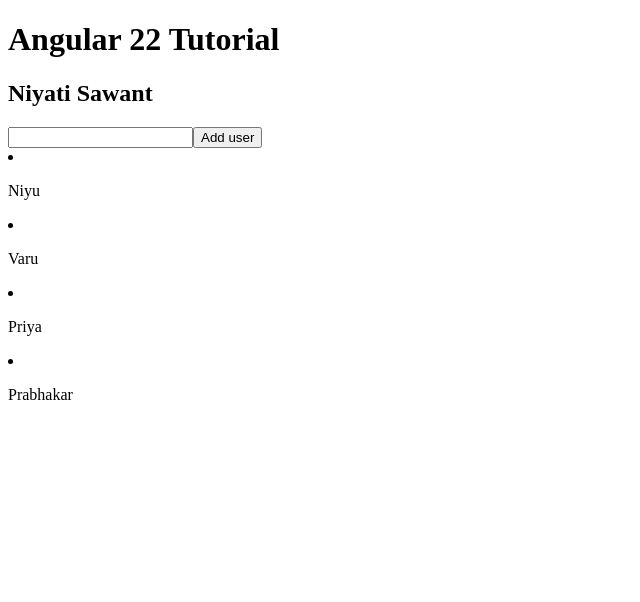
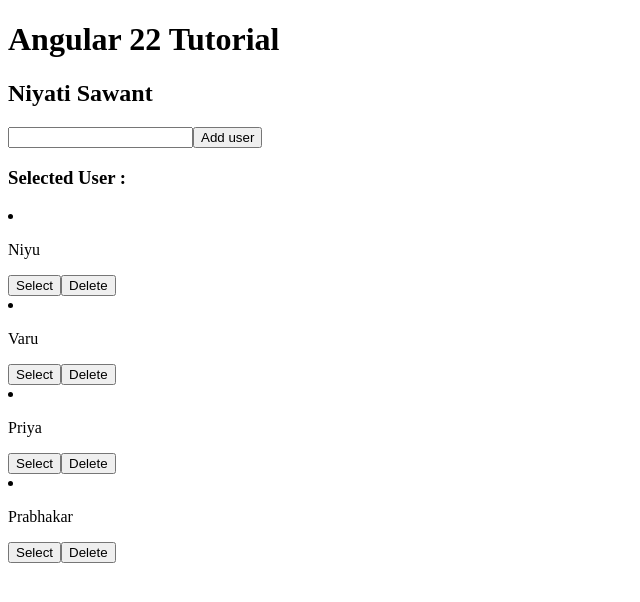
Before and after one commit to Niyati1206/Angular_Version_22_learning, an Angular app: page / in a window 1280 px wide. Shown: the top 602 px of the page, without its empty margins (0-640 px from the left). Built offline with nearby package versions, Linux system fonts and the light colour scheme.

Commit message:
@Output code practice

```diff
--- a/src/app/parent/child-component/child-component.html
+++ b/src/app/parent/child-component/child-component.html
@@ -1 +1,3 @@
-<p>{{userName}}</p>
+<li><p>{{userName}}</p></li>
+<button (click)="whichUser(userName)">Select</button>
+<button (click)="deleteUser(userName)"> Delete</button>
--- a/src/app/parent/child-component/child-component.ts
+++ b/src/app/parent/child-component/child-component.ts
@@ -1,4 +1,4 @@
-import { Component, Input } from '@angular/core';
+import { Component, EventEmitter, Input, Output, output } from '@angular/core';
 
 @Component({
   imports: [],
@@ -8,4 +8,14 @@ import { Component, Input } from '@angular/core';
 })
 export class ChildComponent {
   @Input() userName : string | undefined;
+  @Output() selectedUser = new EventEmitter();
+  @Output() removeUser = new EventEmitter();
+  whichUser(name: string | undefined){
+    console.log(name);
+    this.selectedUser.emit(name);
+  }
+  deleteUser(name: string | undefined){
+    console.log("Delete in child")
+    this.removeUser.emit(name);
+  }
 }
--- a/src/app/parent/parent.html
+++ b/src/app/parent/parent.html
@@ -1,6 +1,12 @@
 <input type="text" [value]="newUser()" (input)="newUser.set($event.target.value)" >
 <button (click)="AddUser()">Add user</button>
 <!-- <app-child-component [userName]="username"></app-child-component> -->
+
+<h3>Selected User : {{ selectedUserName() }}</h3>
  @for(user of users(); track user){
-    <li><app-child-component [userName]="user"></app-child-component></li>
+    <app-child-component
+    [userName]="user"
+    (selectedUser)="selectedUser($event)"
+    (removeUser)="removeUser($event)"
+    ></app-child-component>
  }
--- a/src/app/parent/parent.ts
+++ b/src/app/parent/parent.ts
@@ -11,9 +11,19 @@ export class Parent {
   // username : string ="Niyati Sawant";
   users = signal(['Niyu','Varu','Priya','Prabhakar']);
   newUser = signal('');
+  selectedUserName =signal('');
   AddUser(){
     this.users.update((data)=>([...data,this.newUser()]));
      this.newUser.set(''); //clear the input field once value is added to list
 
   }
+
+  selectedUser(name:string){
+    this.selectedUserName.set(name);
+  }
+
+  removeUser(name:string){
+    console.log("Delete",name);
+    this.users.update((data)=>data.filter((item)=> item!=name));
+  }
 }
```
